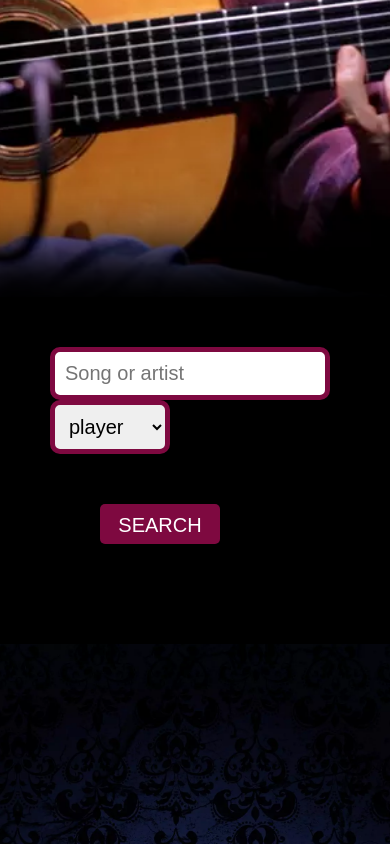
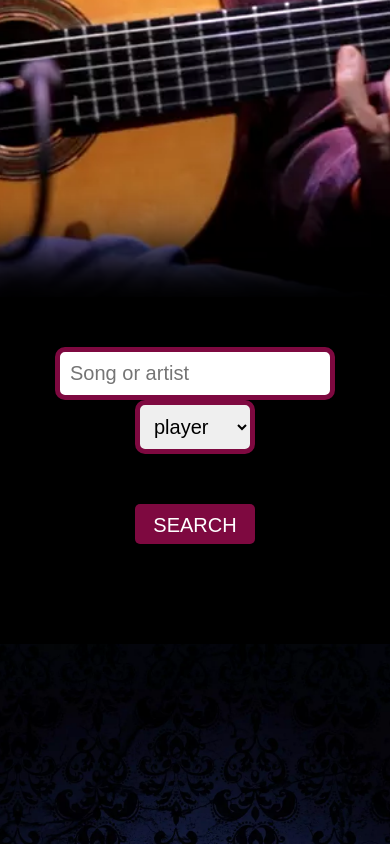
Before and after one commit to bio8oid/React__API__La-Guitarra, a React app: page / in a window 390 px wide. Shown: the part 578-1422 px from the top of the page. Built offline with nearby package versions, Linux system fonts and the light colour scheme.

Commit message:
fix pagination bug, update test files

```diff
--- a/src/components/SearchComponent/SearchComponent.js
+++ b/src/components/SearchComponent/SearchComponent.js
@@ -1,6 +1,5 @@
 import React, { Component } from 'react';
 import './SearchComponent.scss';
-
 
 class SearchComponent extends Component {
 
--- a/src/components/SearchComponent/SearchComponent.scss
+++ b/src/components/SearchComponent/SearchComponent.scss
@@ -87,6 +87,7 @@
 	.container-search {
 		.wrap-search {
 			flex-direction: column;
+			text-align: center;
 		}
 
 		.header-search {
--- a/src/components/TabsList/TabsList.js
+++ b/src/components/TabsList/TabsList.js
@@ -15,7 +15,7 @@ class TabsList extends React.Component {
 
     static getDerivedStateFromProps(props, tabsList) {
         if (props.tabsList !== tabsList) {
-            return { tabsList: props.tabsList };
+            return { tabsList: props.tabsList, page: 1 };
         }
         else return tabsList;
     }
```
Also changed, not shown: src/components/TabsList/TabsList.test.js (+2 -13 lines), src/container/MainLayout.js (+0 -18 lines).
